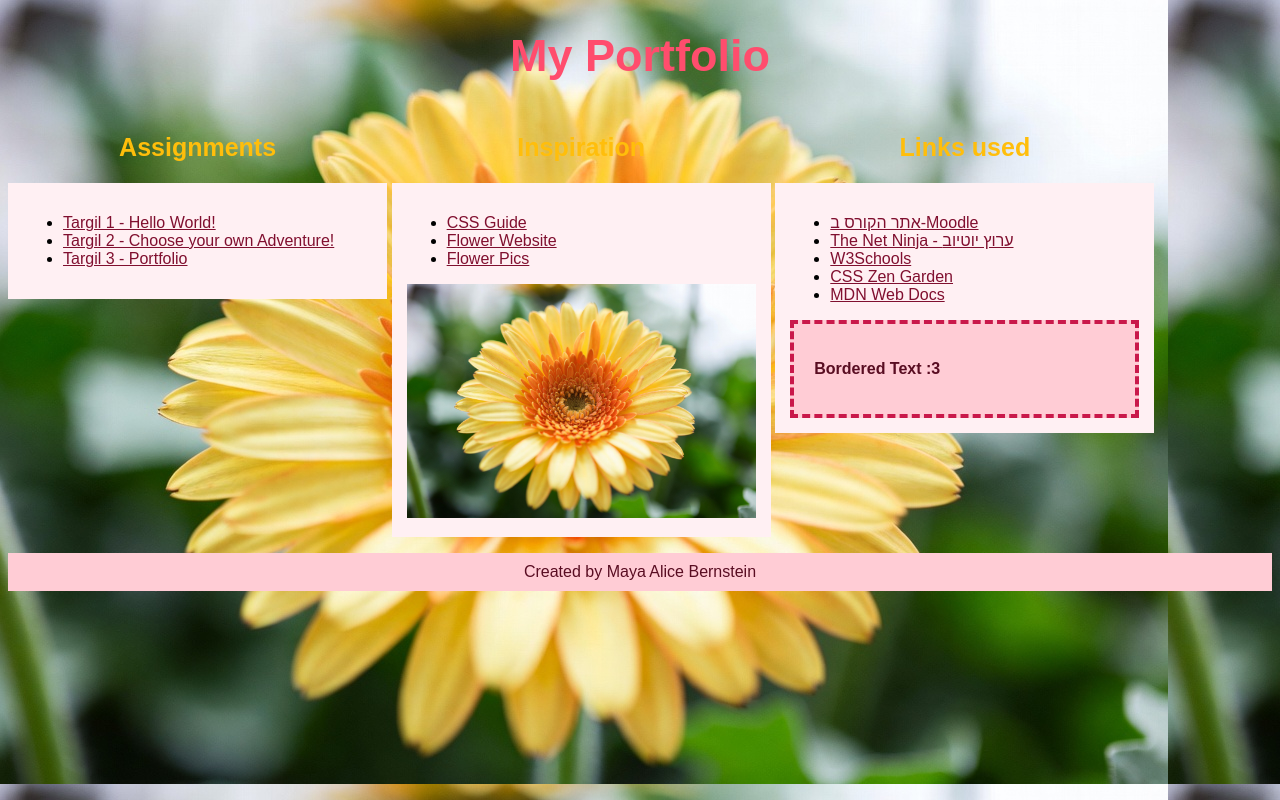
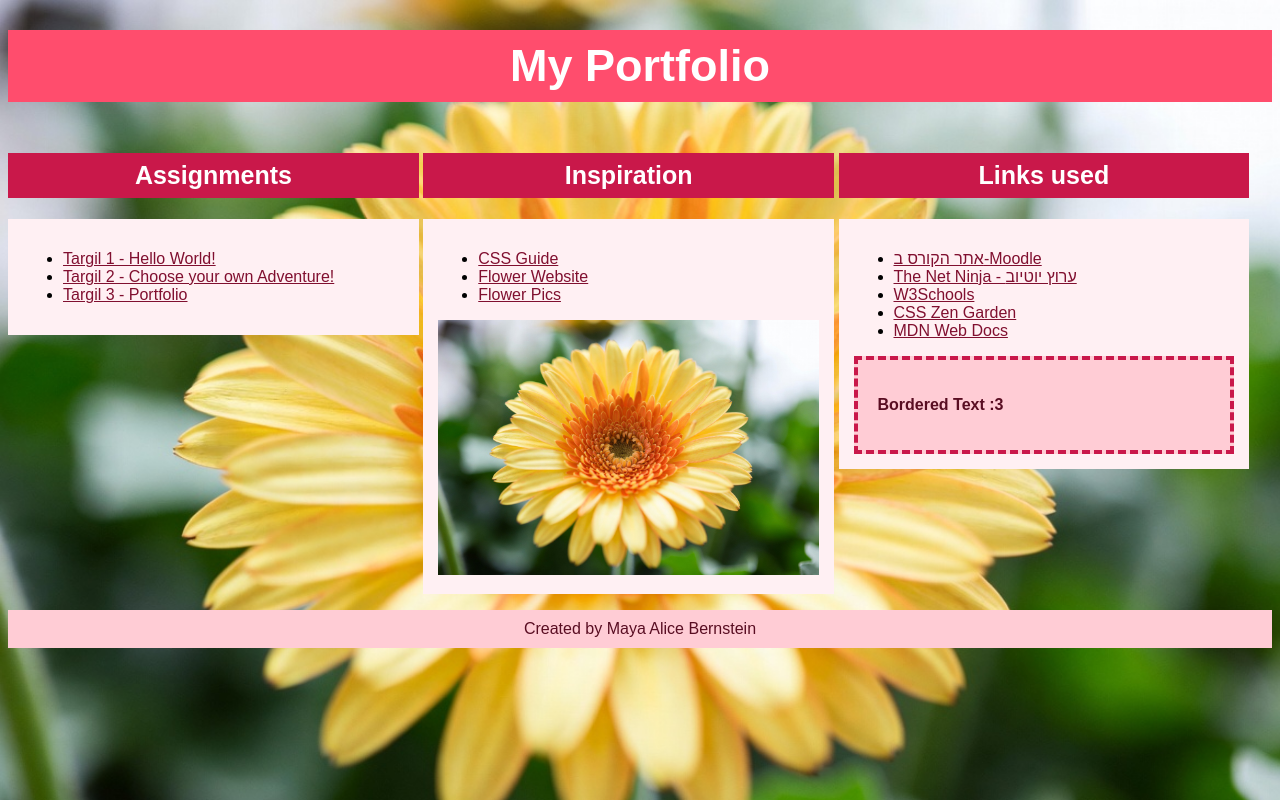
Before and after one commit to bernsteinmaya7-cloud/twist, a plain HTML site: page index.html in a window 1280 px wide. Drawn offline with Linux system fonts and the light colour scheme.

Commit message:
Update style.css

```diff
--- a/style.css
+++ b/style.css
@@ -1,25 +1,31 @@
 body {
     background-image: url('flower.jpg');
-    background-color: #2196f3;
+    background-size: cover;
+    background-repeat: no-repeat;
+    background-color: #ffccd5;
     font-family: Arial, Courier, sans-serif;
 }
 
 .main-title {
-    color: #ff4d6d;
+    color: #ffffff;
+    background-color: #ff4d6d;
     font-size: 45px;
     text-align: center;
+    padding: 10px;
 }
 
 .column {
-    width: 30%;
+    width: 32.5%;
     display: inline-block;
     vertical-align: top;
 }
 
 h2 {
-    color: #ffbe0b;
+    color: #ffffff;
+    background-color: #c9184a;
     text-align: center;
     font-size: 25px;
+    padding: 8px;
 }
 
 .box {
```
